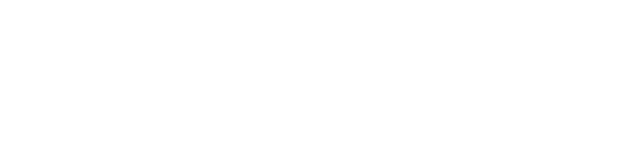
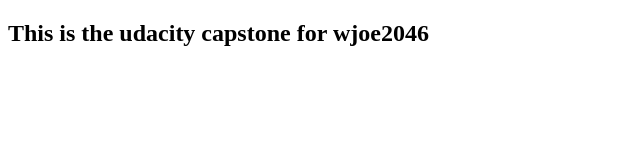
Before and after one commit to wjoe2046/devops_capstone, a website: page index.html in a window 1280 px wide. Shown: the whole page, without its empty margins (0-640 px from the left). Drawn offline with Linux system fonts and the light colour scheme.

Commit message:
fixed html errors for linter

```diff
--- a/index.html
+++ b/index.html
@@ -6,6 +6,6 @@
     <title>Udacity Final Project</title>
   </head>
   <body>
-    <hThis is the udacity capstone for wjoe2046</h2>
+    <h2>This is the udacity capstone for wjoe2046</h2>
   </body>
 </html>
```
